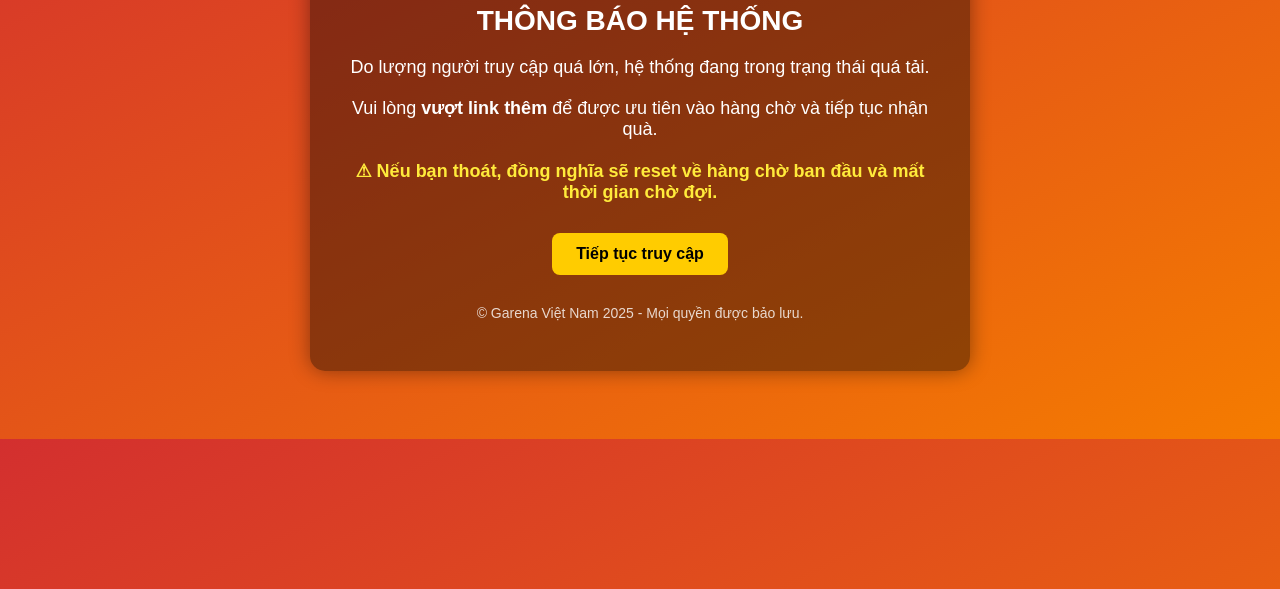
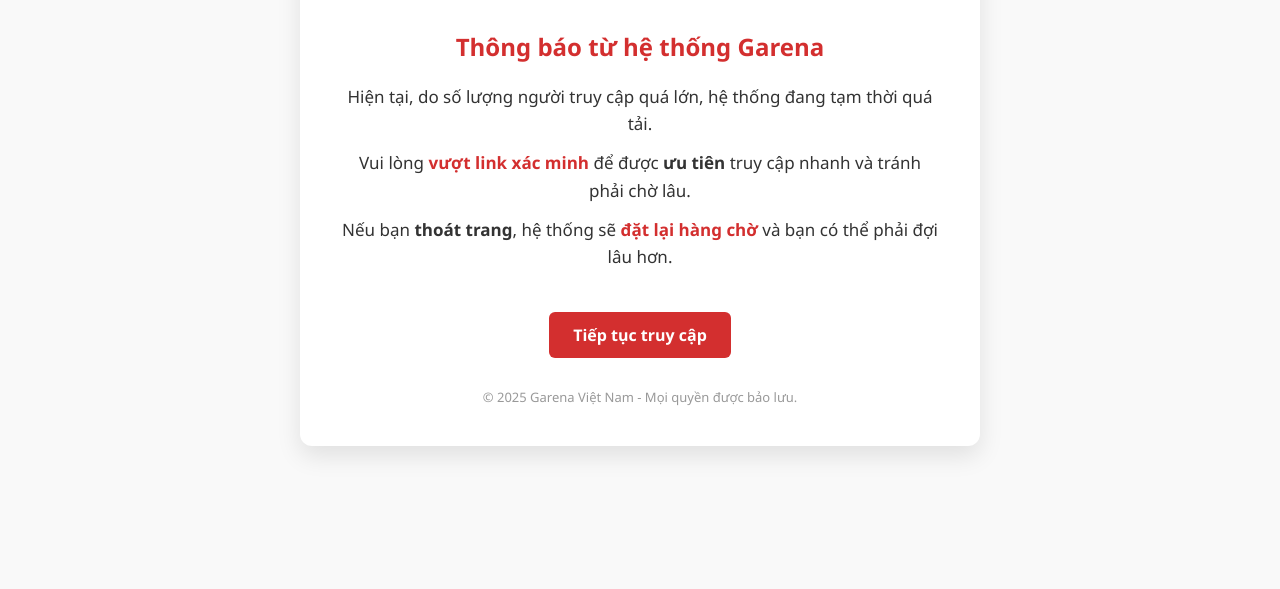
Before and after one commit to nhanquagarena/garena, a plain HTML site: page index.html in a window 1280 px wide. Shown: the part 211-800 px from the top of the page. Drawn offline with Linux system fonts and the light colour scheme.

Commit message:
Update index.html

```diff
--- a/index.html
+++ b/index.html
@@ -1,69 +1,84 @@
 <!DOCTYPE html>
 <html lang="vi">
 <head>
-  <meta charset="UTF-8" />
-  <meta name="viewport" content="width=device-width, initial-scale=1" />
-  <title>Thông báo - Garena</title>
+  <meta charset="UTF-8">
+  <meta name="viewport" content="width=device-width, initial-scale=1">
+  <title>Thông báo từ Garena</title>
   <style>
     body {
-      font-family: Arial, sans-serif;
-      background: linear-gradient(to bottom right, #d32f2f, #f57c00);
-      color: white;
+      margin: 0;
+      padding: 0;
+      background: #f9f9f9;
+      font-family: "Segoe UI", sans-serif;
+      color: #333;
       text-align: center;
-      padding: 60px 20px;
     }
+
     .container {
       max-width: 600px;
-      margin: auto;
-      background: rgba(0, 0, 0, 0.4);
-      padding: 30px;
-      border-radius: 15px;
-      box-shadow: 0 0 20px rgba(0,0,0,0.4);
+      margin: 80px auto;
+      background: white;
+      padding: 40px;
+      border-radius: 12px;
+      box-shadow: 0 10px 25px rgba(0,0,0,0.1);
     }
+
+    .logo {
+      width: 100px;
+      margin-bottom: 25px;
+    }
+
     h1 {
-      font-size: 28px;
+      font-size: 24px;
+      color: #d32f2f;
       margin-bottom: 20px;
     }
+
     p {
-      font-size: 18px;
-      margin-bottom: 20px;
+      font-size: 17px;
+      line-height: 1.6;
+      margin: 12px 0;
     }
-    .warning {
-      color: #ffeb3b;
+
+    .highlight {
       font-weight: bold;
-      margin-top: 10px;
-      margin-bottom: 30px;
+      color: #d32f2f;
     }
-    a.button {
+
+    .button {
       display: inline-block;
+      margin-top: 30px;
       padding: 12px 24px;
-      background: #ffcc00;
-      color: #000;
+      background-color: #d32f2f;
+      color: #fff;
+      text-decoration: none;
+      border-radius: 6px;
       font-weight: bold;
-      text-decoration: none;
-      border-radius: 8px;
-      transition: background 0.3s ease;
+      transition: background 0.3s;
     }
-    a.button:hover {
-      background: #ffe066;
+
+    .button:hover {
+      background-color: #b71c1c;
     }
-    .logo {
-      width: 100px;
-      margin-bottom: 20px;
+
+    .footer {
+      margin-top: 30px;
+      font-size: 13px;
+      color: #999;
     }
   </style>
 </head>
 <body>
   <div class="container">
     <img src="https://upload.wikimedia.org/wikipedia/vi/0/09/Garena_logo.png" alt="Garena Logo" class="logo">
-    <h1>THÔNG BÁO HỆ THỐNG</h1>
-    <p>Do lượng người truy cập quá lớn, hệ thống đang trong trạng thái quá tải.</p>
-    <p>Vui lòng <strong>vượt link thêm</strong> để được ưu tiên vào hàng chờ và tiếp tục nhận quà.</p>
-    <p class="warning">⚠ Nếu bạn thoát, đồng nghĩa sẽ reset về hàng chờ ban đầu và mất thời gian chờ đợi.</p>
+    <h1>Thông báo từ hệ thống Garena</h1>
+    <p>Hiện tại, do số lượng người truy cập quá lớn, hệ thống đang tạm thời quá tải.</p>
+    <p>Vui lòng <span class="highlight">vượt link xác minh</span> để được <strong>ưu tiên</strong> truy cập nhanh và tránh phải chờ lâu.</p>
+    <p>Nếu bạn <strong>thoát trang</strong>, hệ thống sẽ <span class="highlight">đặt lại hàng chờ</span> và bạn có thể phải đợi lâu hơn.</p>
+
     <a href="https://example.com/link" class="button">Tiếp tục truy cập</a>
-    <p style="margin-top: 30px; font-size: 14px; opacity: 0.8;">
-      © Garena Việt Nam 2025 - Mọi quyền được bảo lưu.
-    </p>
+
+    <div class="footer">© 2025 Garena Việt Nam - Mọi quyền được bảo lưu.</div>
   </div>
 </body>
 </html>
```
